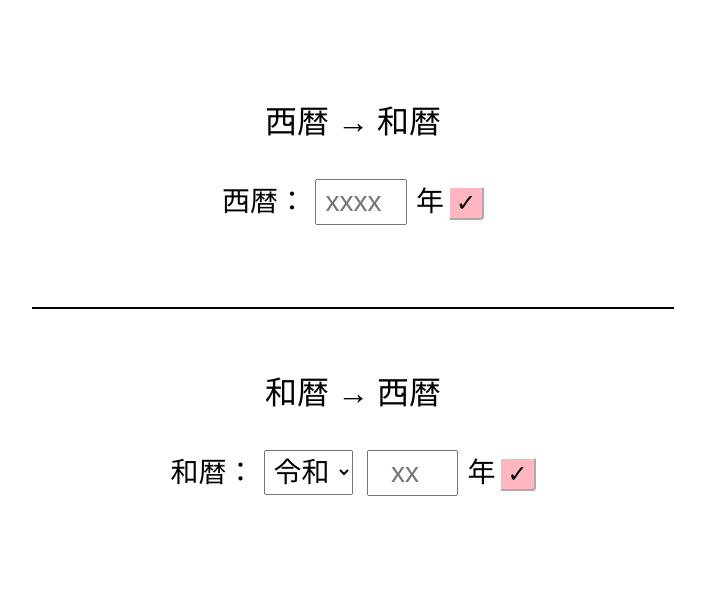
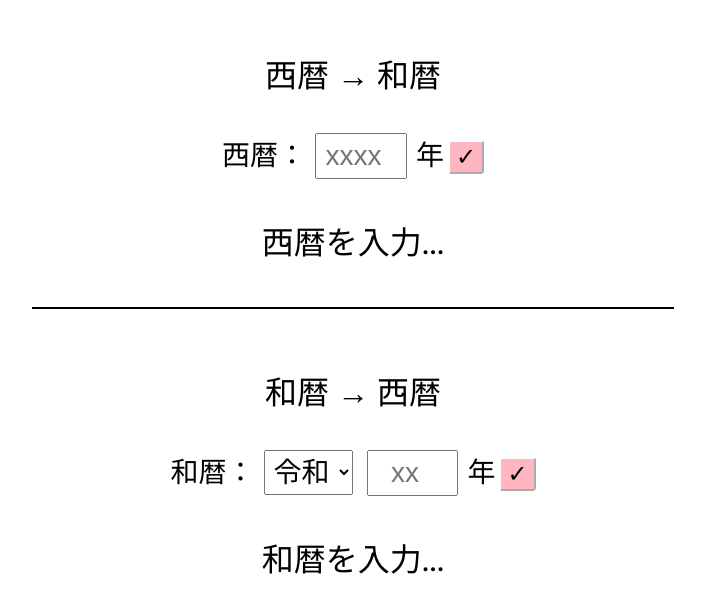
Before and after one commit to koucyan-iruka/NengouConv, a plain HTML site: page index.html in a window 1280 px wide. Shown: the part 131-744 px from the top of the page, without its empty margins (287-992 px from the left). Drawn offline with Linux system fonts and the light colour scheme.

Commit message:
Update index.html

```diff
--- a/index.html
+++ b/index.html
@@ -35,7 +35,7 @@
         <button onclick="w2jconvert()">✓</button>
         <br>
         <br>
-            <label id="result">   </label>
+            <label id="result">西暦を入力...</label>
     </div>
         <br>
         <br>
@@ -65,7 +65,7 @@
         <button onclick="j2wconvert()" >✓</button>
         <br>
         <br>
-            <label id="wresult"> </label>
+            <label id="wresult">和暦を入力...</label>
     </div>
     <script src="script.js"></script>
 </body>
```
